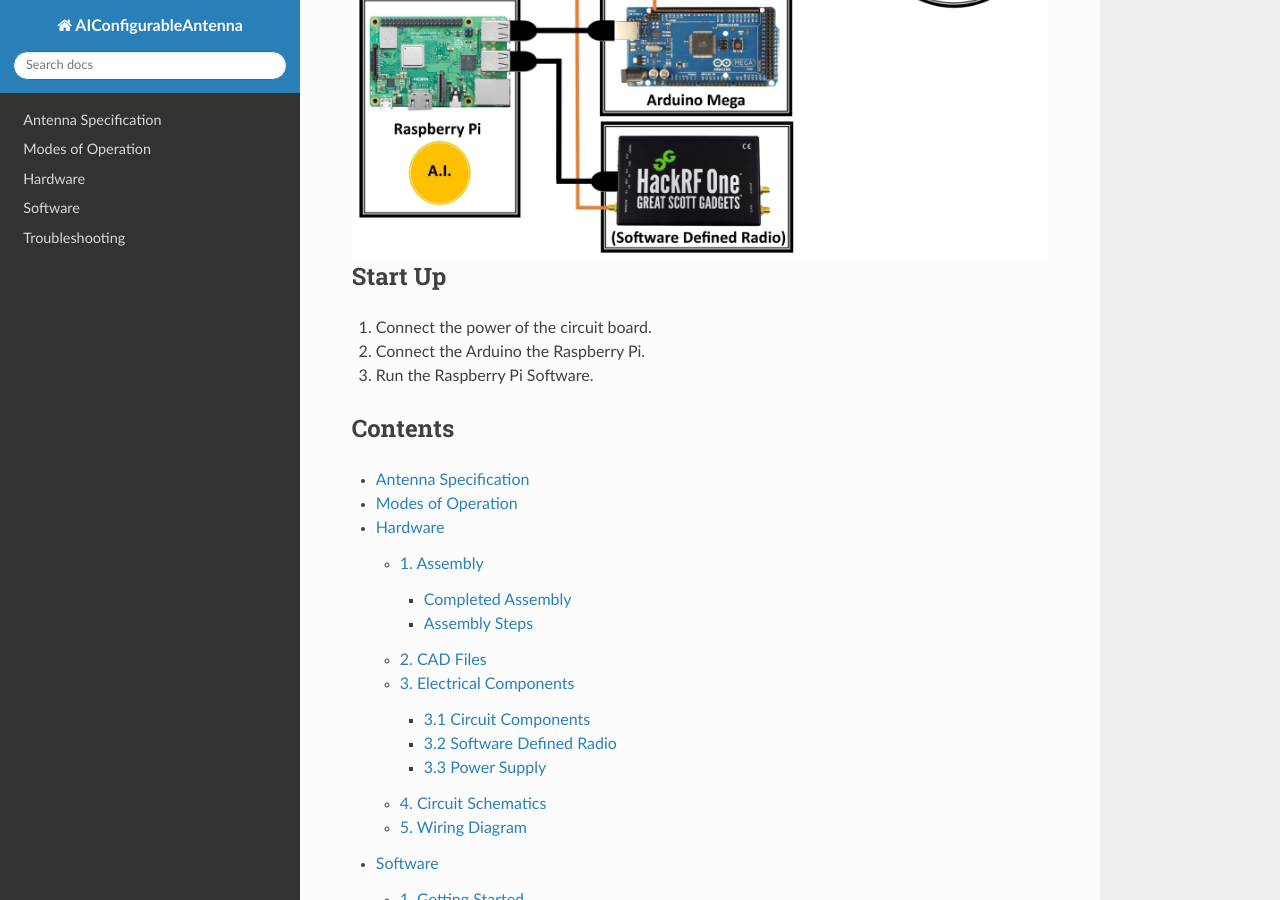
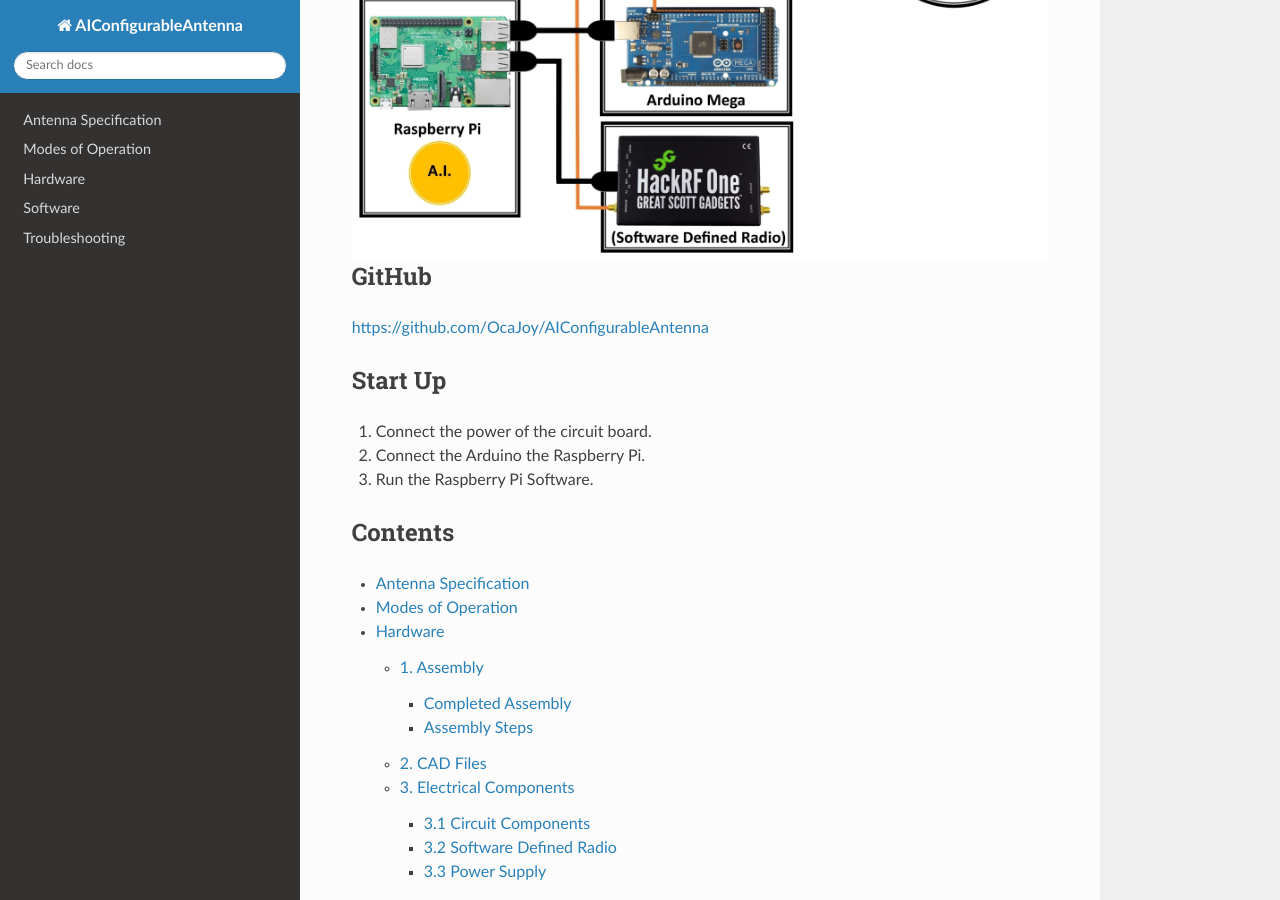
Before and after one commit to OcaJoy/AIConfigurableAntenna, a Sphinx documentation site: the page built from docs/source/contents.rst, in a window 1280 px wide and 900 px high, scrolled down 831 px. Built offline with Sphinx 7.4.7 and the Read the Docs theme 2.0.0, drawn with Linux system fonts in a browser that asks for light colours.

Commit message:
Added git hub links to contents.rst

```diff
--- a/docs/source/contents.rst
+++ b/docs/source/contents.rst
@@ -8,6 +8,10 @@
 
 .. figure:: img/AIConfigurableAntenna.jpg
    :align: center
+
+GitHub
+------
+`https://github.com/OcaJoy/AIConfigurableAntenna <https://github.com/OcaJoy/AIConfigurableAntenna>`_
 
 Start Up
 --------
```
